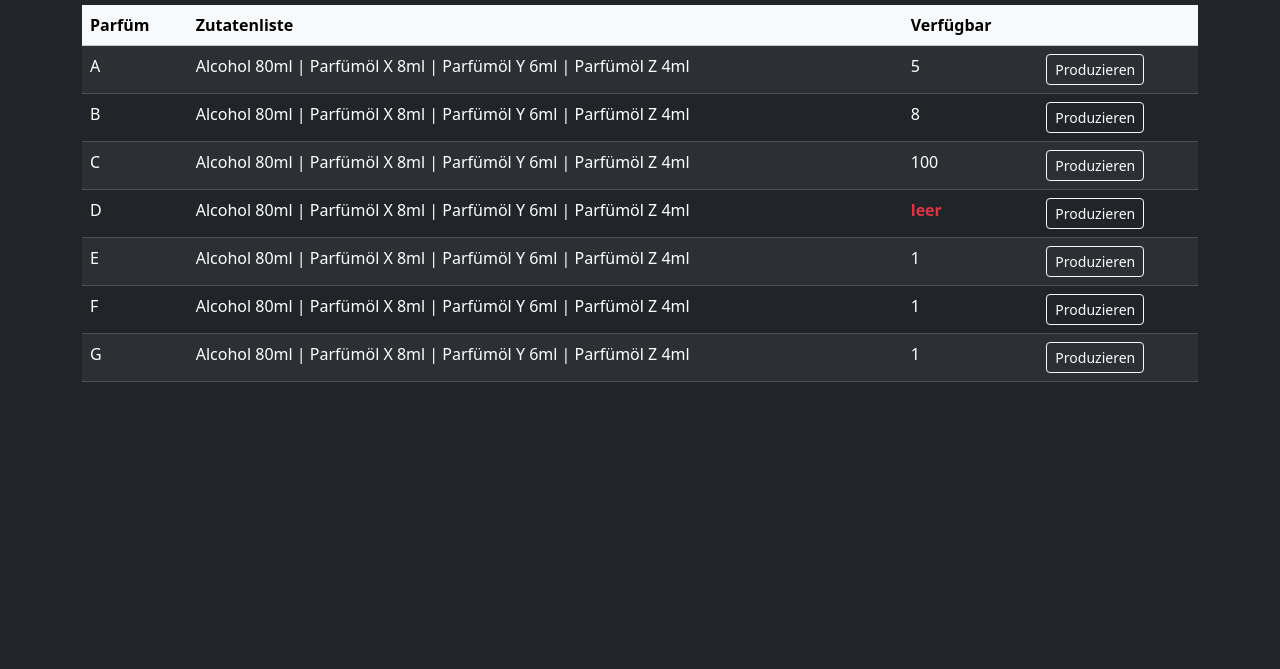
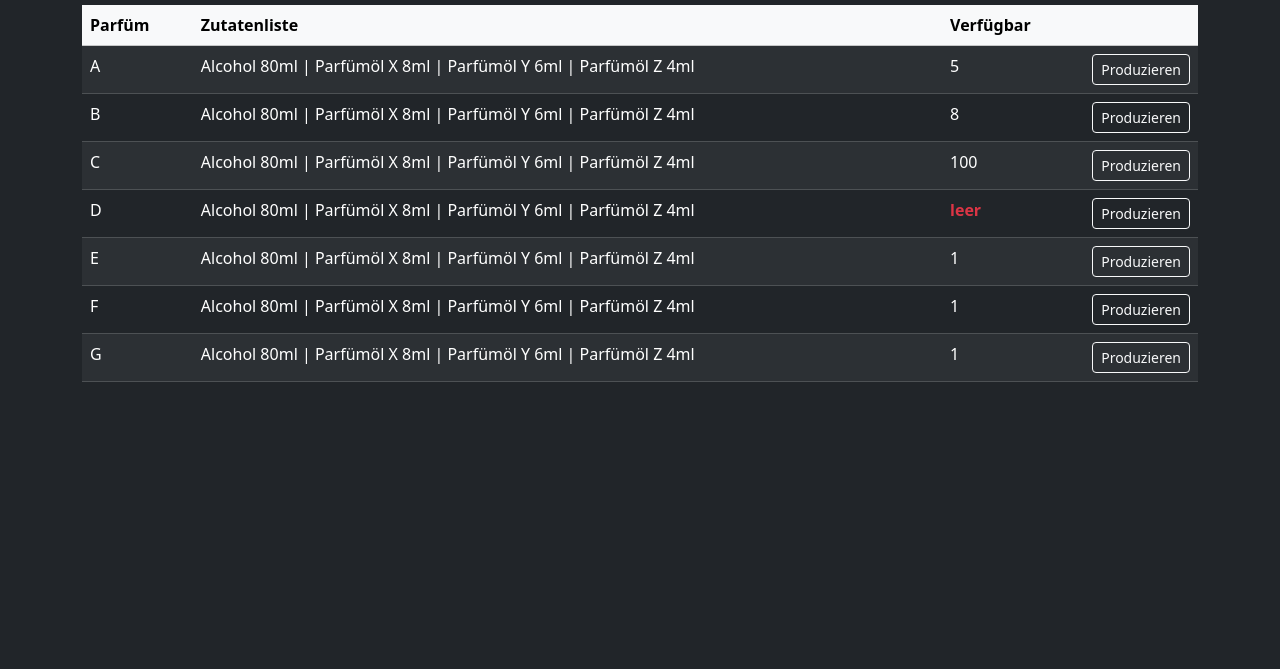
Before and after one commit to notmike2/scentura_production, a plain HTML site: page production.html in a window 1280 px wide. Shown: the part 131-800 px from the top of the page. Drawn offline with nearby package versions, Linux system fonts and the light colour scheme.

Commit message:
fix(production): Adjust button column width

```diff
--- a/production.html
+++ b/production.html
@@ -24,7 +24,7 @@
                             <th>Parfüm</th>
                             <th>Zutatenliste</th>
                             <th>Verfügbar</th>
-                            <th></th>
+                            <th style="width: 1%;"></th>
                         </tr>
                     </thead>
                     <tbody>
```
